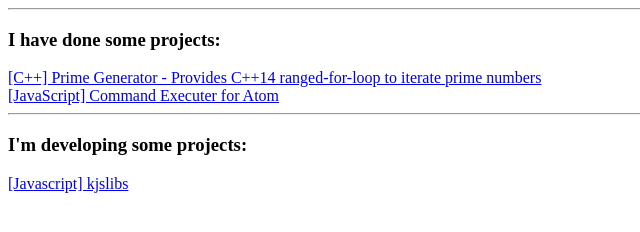
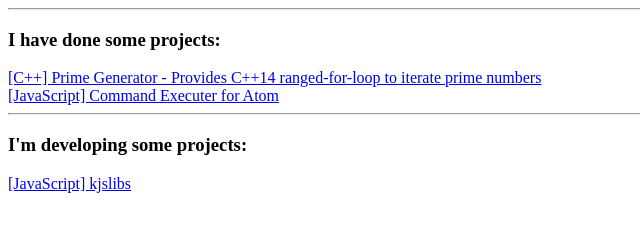
Before and after one commit to KSXGitHub/KSXGitHub.github.io, a plain HTML site: page index.html in a window 1280 px wide. Shown: the full height of the page, 0-640 px from the left. Drawn offline with Linux system fonts and the light colour scheme.

Commit message:
Update index.html

```diff
--- a/index.html
+++ b/index.html
@@ -16,6 +16,6 @@
 		</div>
 		<hr />
 		<h3>I'm developing some projects:</h3>
-		<a href="https://github.com/kjslibs/kjslibs.github.io">[Javascript] kjslibs</a>
+		<a href="https://github.com/kjslibs/kjslibs.github.io">[JavaScript] kjslibs</a>
 	</body>
 </html>
```
